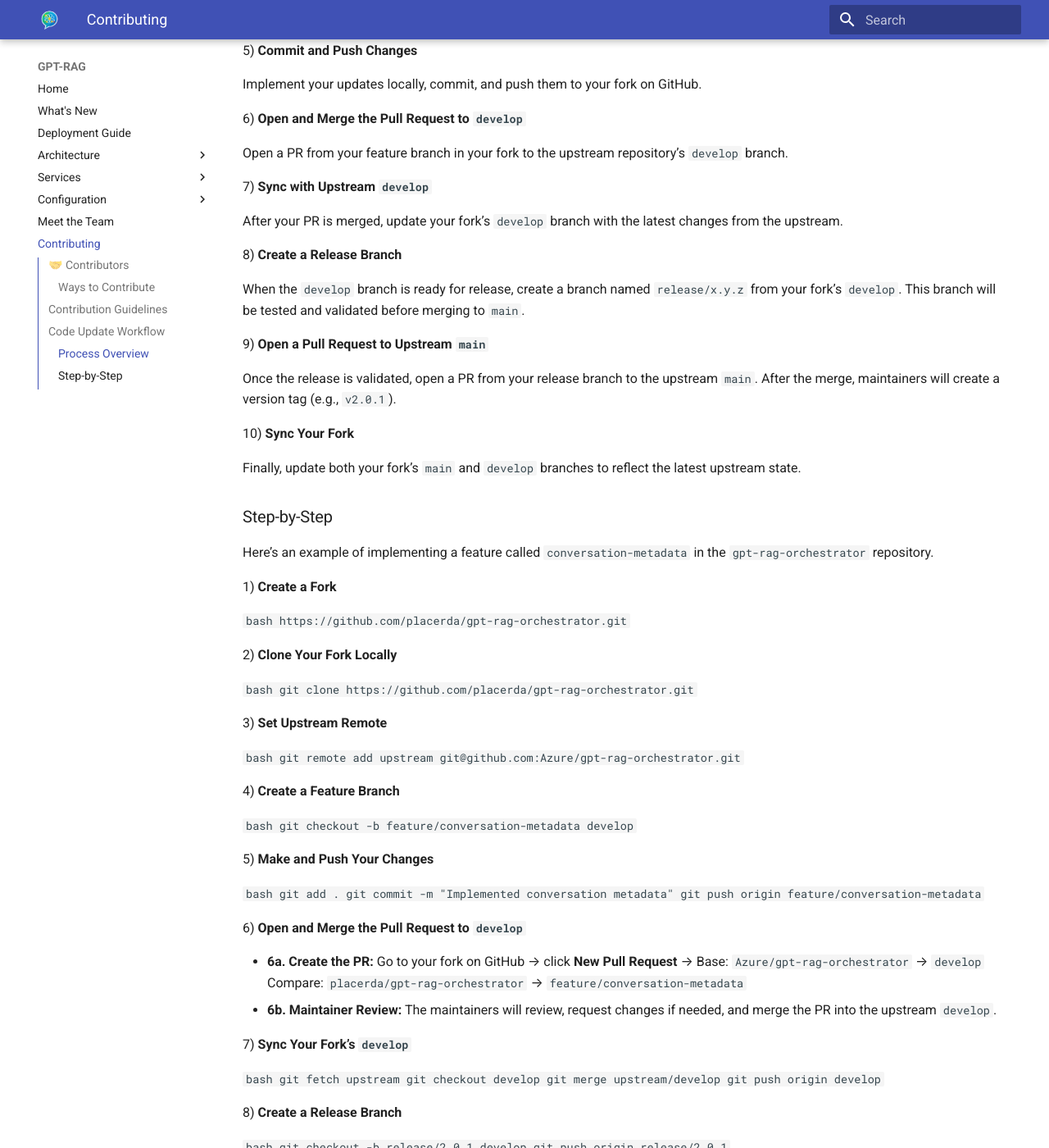
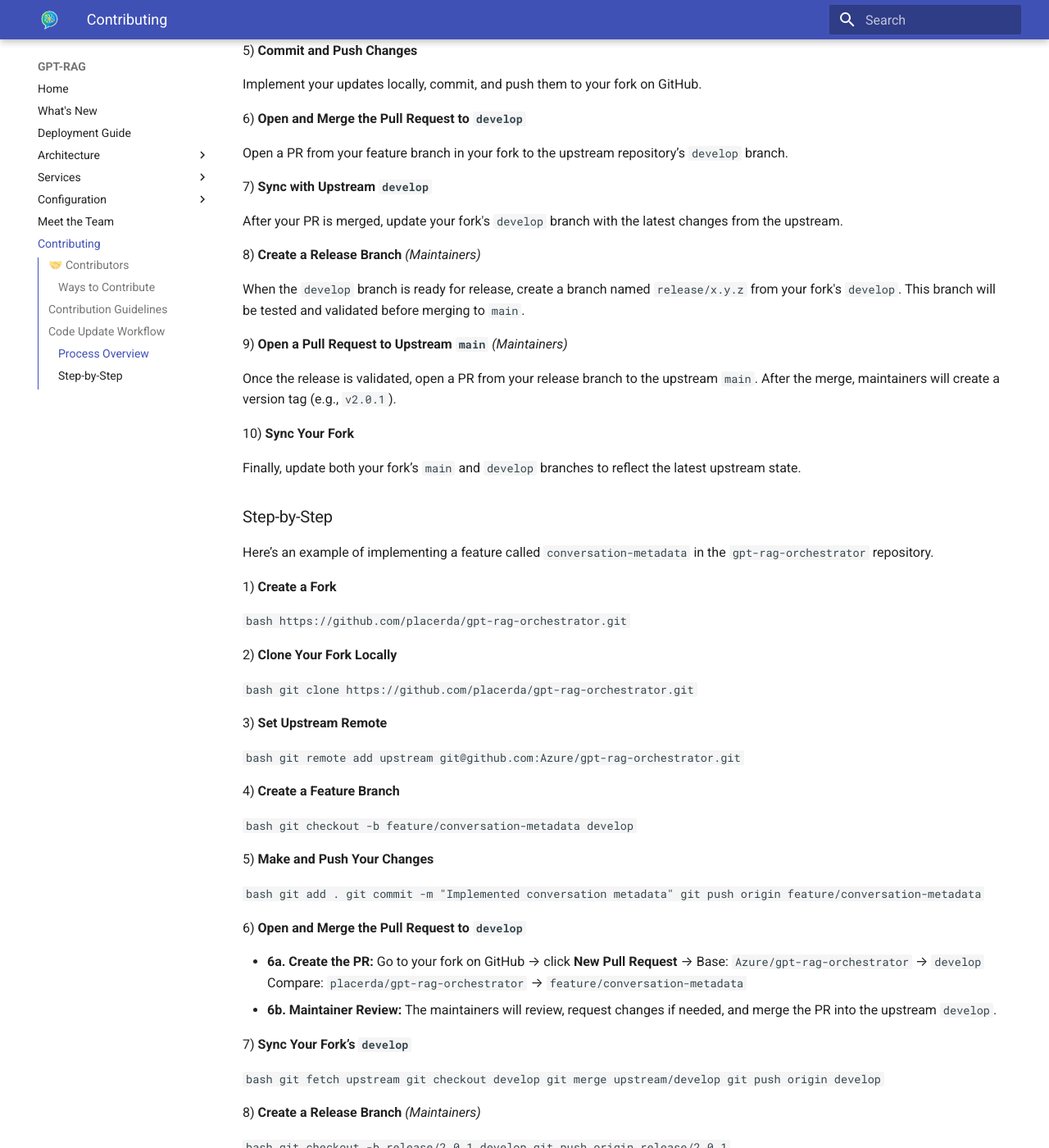
Before and after one commit to Azure/GPT-RAG, an MkDocs documentation site: the page built from docs/contributing.md, in a window 1280 px wide and 1400 px high, scrolled down 2464 px. Shown: the whole window at 82% size. Built offline with MkDocs 1.6.1 and Material for MkDocs 9.7.7, drawn with Linux system fonts in a browser that asks for light colours.

Commit message:
documentation

````diff
--- a/docs/contributing.md
+++ b/docs/contributing.md
@@ -74,13 +74,13 @@
 
 7) **Sync with Upstream `develop`**
 
-After your PR is merged, update your fork’s `develop` branch with the latest changes from the upstream.
+After your PR is merged, update your fork's `develop` branch with the latest changes from the upstream.
 
-8) **Create a Release Branch**
+8) **Create a Release Branch** *(Maintainers)*
 
-When the `develop` branch is ready for release, create a branch named `release/x.y.z` from your fork’s `develop`. This branch will be tested and validated before merging to `main`.
+When the `develop` branch is ready for release, create a branch named `release/x.y.z` from your fork's `develop`. This branch will be tested and validated before merging to `main`.
 
-9) **Open a Pull Request to Upstream `main`**
+9) **Open a Pull Request to Upstream `main`** *(Maintainers)*
 
 Once the release is validated, open a PR from your release branch to the upstream `main`. After the merge, maintainers will create a version tag (e.g., `v2.0.1`).
 
@@ -142,14 +142,14 @@
    git push origin develop
    ```
 
-8) **Create a Release Branch**
+8) **Create a Release Branch** *(Maintainers)*
 
    ```bash
    git checkout -b release/2.0.1 develop
    git push origin release/2.0.1
    ```
 
-9) **Open a Pull Request to Upstream `main`**
+9) **Open a Pull Request to Upstream `main`** *(Maintainers)*
 
    * Base: `Azure/gpt-rag-orchestrator` → `main`
    * Compare: `placerda/gpt-rag-orchestrator` → `release/2.0.1`
````
